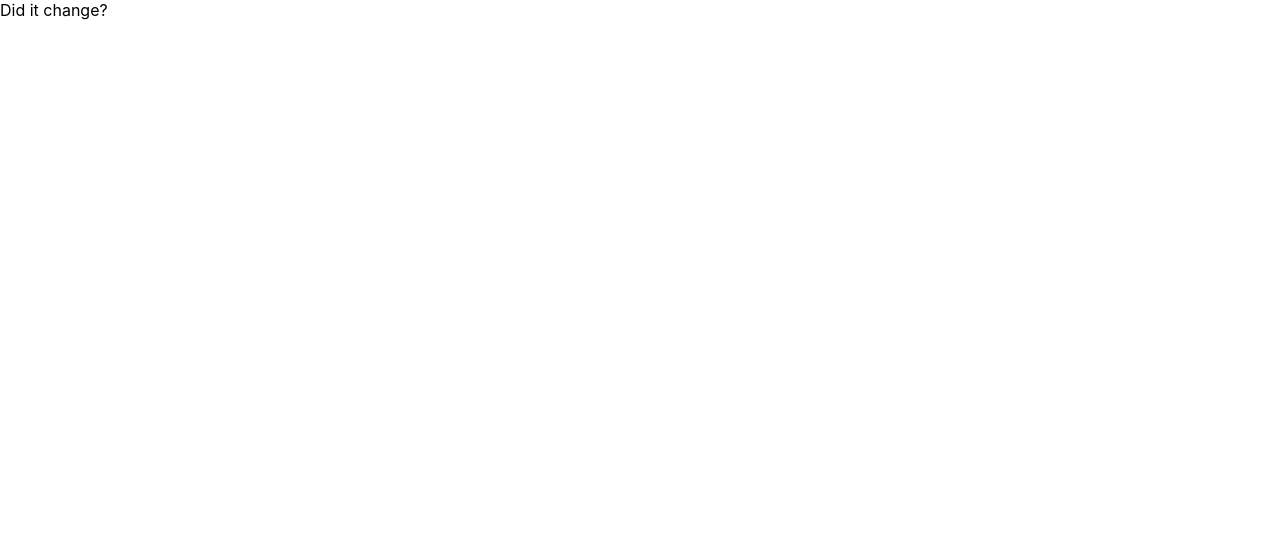
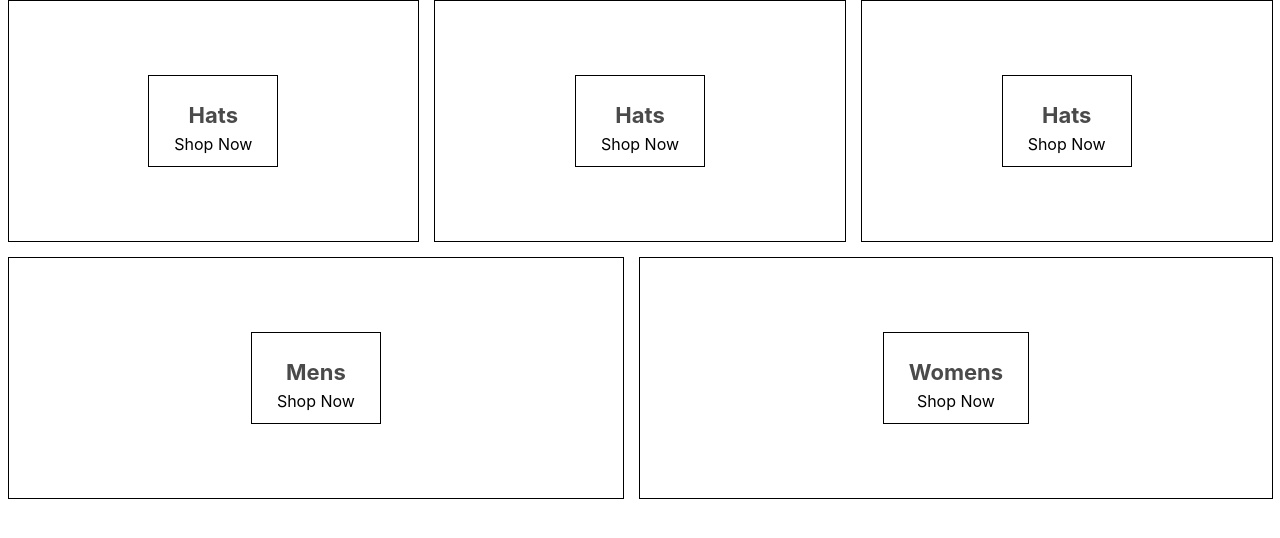
Before and after one commit to Brianp123/React_Master_Proj_2019, a React (Create React App) app in the folder crown_clothing/: page / in a window 1280 px wide. Shown: the top 538 px of the page. Built offline with nearby package versions, Linux system fonts and the light colour scheme.

Commit message:
Hompage and styling

```diff
--- a/crown_clothing/package.json
+++ b/crown_clothing/package.json
@@ -3,6 +3,7 @@
   "version": "0.1.0",
   "private": true,
   "dependencies": {
+    "node-sass": "^4.12.0",
     "react": "^16.8.6",
     "react-dom": "^16.8.6",
     "react-scripts": "3.0.1"
--- a/crown_clothing/src/App.js
+++ b/crown_clothing/src/App.js
@@ -1,8 +1,13 @@
 import React from "react";
+import HomePage from "./homepage.component";
 import "./App.css";
 
 function App() {
-  return <div>Did it change?</div>;
+  return (
+    <>
+      <HomePage />
+    </>
+  );
 }
 
 export default App;
--- /dev/null
+++ b/crown_clothing/src/homepage.component.js
@@ -0,0 +1,41 @@
+import React from "react";
+import "./homepage.styles.scss";
+
+const HomePage = () => (
+  <div className="Homepage">
+    <div className="directory-menu">
+      <div className="menu-item">
+        <div className="content">
+          <h1 className="title">Hats</h1>
+          <span className="subtitles">Shop Now</span>
+        </div>
+      </div>
+      <div className="menu-item">
+        <div className="content">
+          <h1 className="title">Hats</h1>
+          <span className="subtitles">Shop Now</span>
+        </div>
+      </div>
+      <div className="menu-item">
+        <div className="content">
+          <h1 className="title">Hats</h1>
+          <span className="subtitles">Shop Now</span>
+        </div>
+      </div>
+      <div className="menu-item">
+        <div className="content">
+          <h1 className="title">Mens</h1>
+          <span className="subtitles">Shop Now</span>
+        </div>
+      </div>
+      <div className="menu-item">
+        <div className="content">
+          <h1 className="title">Womens</h1>
+          <span className="subtitles">Shop Now</span>
+        </div>
+      </div>
+    </div>
+  </div>
+);
+
+export default HomePage;
--- /dev/null
+++ b/crown_clothing/src/homepage.styles.scss
@@ -0,0 +1,54 @@
+.homepage {
+  display: flex;
+  flex-direction: column;
+  align-items: center;
+  padding: 20px 80px;
+}
+
+.directory-menu {
+  width: 100%;
+  display: flex;
+  flex-wrap: wrap;
+  justify-content: space-between;
+}
+
+.menu-item {
+  min-width: 30%;
+  height: 240px;
+  flex: 1 1 auto;
+  display: flex;
+  align-items: center;
+  justify-content: center;
+  border: 1px solid black;
+  margin: 0 7.5px 15px;
+
+  &:first-child {
+    margin-right: 7.5px;
+  }
+
+  &:last-child {
+    margin-left: 7.5px;
+  }
+
+  .content {
+    height: 90px;
+    padding: 0 25px;
+    display: flex;
+    flex-direction: column;
+    align-items: center;
+    justify-content: center;
+    border: 1px solid black;
+
+    .title {
+      font-weight: bold;
+      margin-bottom: 6px;
+      font-size: 22px;
+      color: #4a4a4a;
+    }
+
+    .subtitle {
+      font-weight: lighter;
+      font-size: 16px;
+    }
+  }
+}
--- a/crown_clothing/src/index.js
+++ b/crown_clothing/src/index.js
@@ -2,6 +2,5 @@
 import ReactDOM from "react-dom";
 import "./index.css";
 import App from "./App";
-import * as serviceWorker from "./serviceWorker";
 
 ReactDOM.render(<App />, document.getElementById("root"));
```
Also changed, not shown: 1 other file (tests, documents, lock files or other folders).
